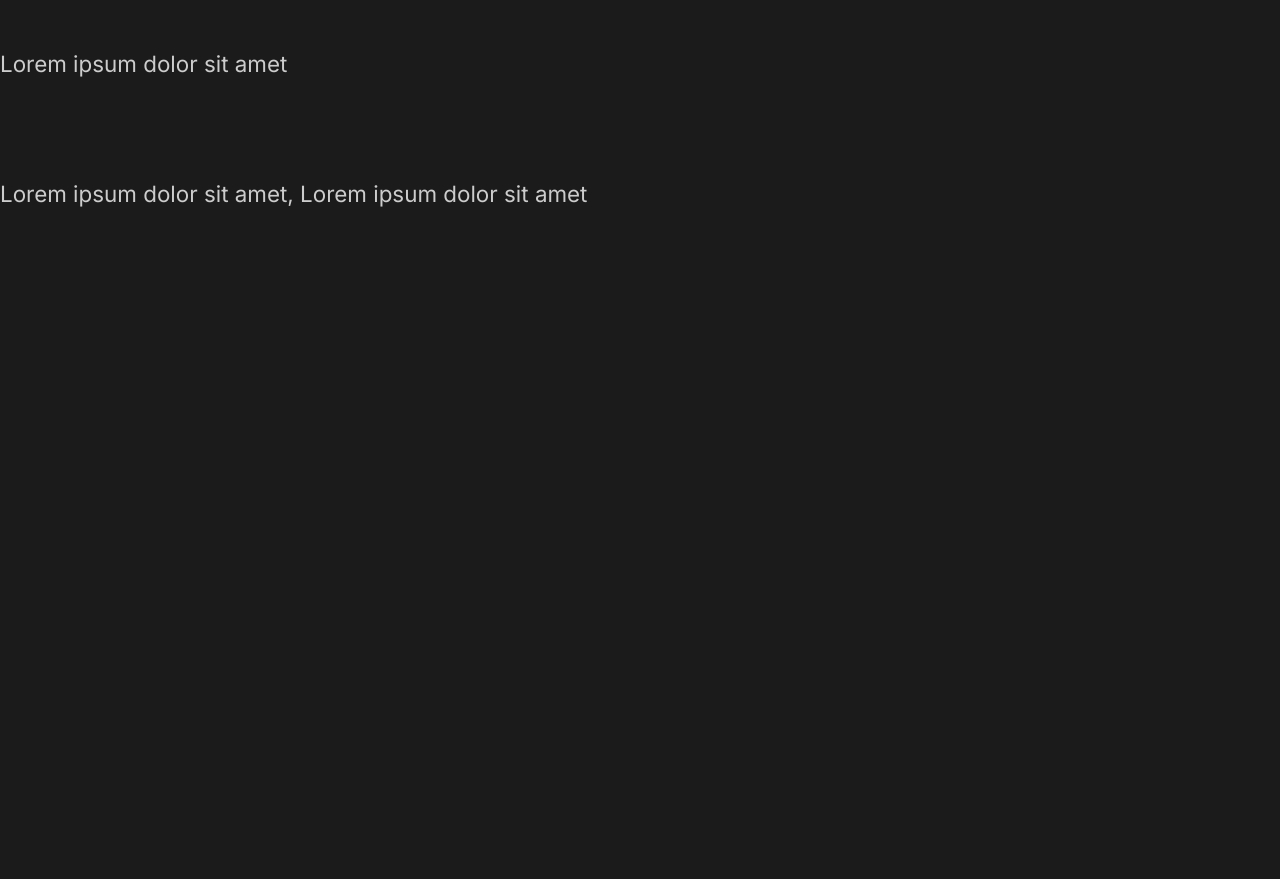
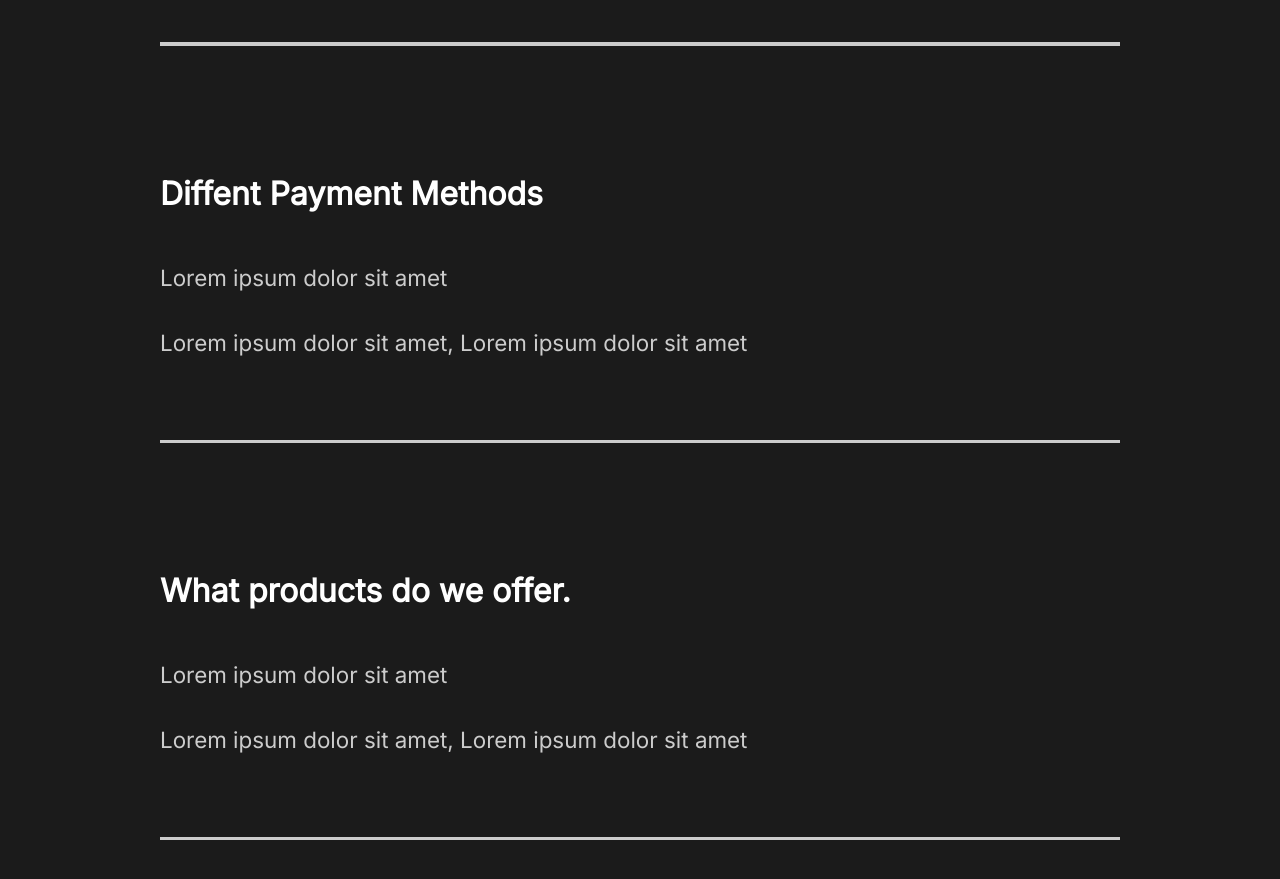
Before and after one commit to Mankge/capture-build, a React (Create React App) app: page / in a window 1280 px wide. Shown: the part 3006-3885 px from the top of the page. Before the commit the page ends 3265 px from the top, so only its background shows below. Built offline with nearby package versions, Linux system fonts and the light colour scheme.

Commit message:
Styling the FAQ Section

```diff
--- a/src/components/FaqSection.js
+++ b/src/components/FaqSection.js
@@ -1,6 +1,9 @@
+import styled from "styled-components";
+import { About } from "../styles";
+
 const FaqSection = () => {
   return (
-    <div className="faq">
+    <Faq className="faq">
       <h2>
         Any Questions <span>FAG</span>
       </h2>
@@ -10,6 +13,7 @@
           <p>Lorem ipsum dolor sit amet</p>
           <p>Lorem ipsum dolor sit amet, Lorem ipsum dolor sit amet</p>
         </div>
+        <div className="faq-line"></div>
       </div>
       <div className="question">
         <h4>Daily Schedule</h4>
@@ -17,6 +21,7 @@
           <p>Lorem ipsum dolor sit amet</p>
           <p>Lorem ipsum dolor sit amet, Lorem ipsum dolor sit amet</p>
         </div>
+        <div className="faq-line"></div>
       </div>
       <div className="question">
         <h4>Diffent Payment Methods</h4>
@@ -24,6 +29,7 @@
           <p>Lorem ipsum dolor sit amet</p>
           <p>Lorem ipsum dolor sit amet, Lorem ipsum dolor sit amet</p>
         </div>
+        <div className="faq-line"></div>
       </div>
       <div className="question">
         <h4>What products do we offer.</h4>
@@ -31,9 +37,38 @@
           <p>Lorem ipsum dolor sit amet</p>
           <p>Lorem ipsum dolor sit amet, Lorem ipsum dolor sit amet</p>
         </div>
+        <div className="faq-line"></div>
       </div>
-    </div>
+    </Faq>
   );
 };
 
+const Faq = styled(About)`
+  display: block;
+  span {
+    display: block;
+  }
+  h2 {
+    padding-bottom: 2rem;
+    font-weight: lighter;
+  }
+  .faq-line {
+    background: #cccccc;
+    height: 0.2rem;
+    margin: 2rem 0rem;
+    width: 100%;
+  }
+  .question {
+    padding: 3rem 0rem;
+    cursor: pointer;
+  }
+
+  .answer {
+    padding: 2rem 0rem;
+    p {
+      padding: 1rem 0rem;
+    }
+  }
+`;
+
 export default FaqSection;
--- a/src/components/GlobalStyle.js
+++ b/src/components/GlobalStyle.js
@@ -34,6 +34,7 @@
 }
 h4{
     font-weight: bold;
+    font-size:2rem;
 }
 a{
     font-size: 1.1rem;
```
